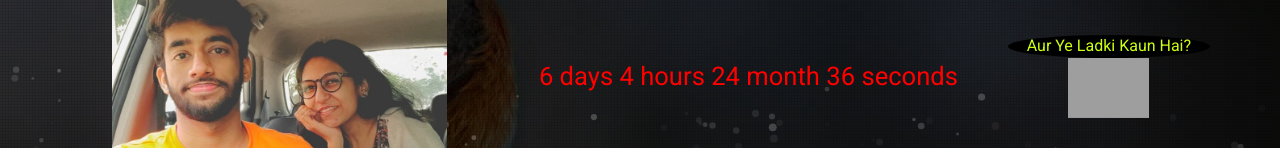
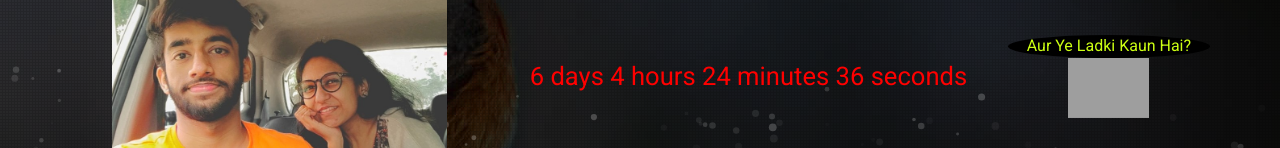
Before and after one commit to rachit2400/landing, a plain HTML site: page index.html in a window 1280 px wide. Shown: the part 405-553 px from the top of the page. Drawn offline with Linux system fonts and the light colour scheme; grey boxes are pictures that could not be loaded.

Commit message:
Update index.html

```diff
--- a/index.html
+++ b/index.html
@@ -70,7 +70,7 @@
 
             // Display the result in the element with id="demo"
             document.getElementById("demo").innerHTML = days + " days " + hours + " hours "
-            + minutes + " month " + seconds + " seconds ";
+            + minutes + " minutes " + seconds + " seconds ";
 
             // If the count down is finished, write some text
             if (distance < 0) {
```
